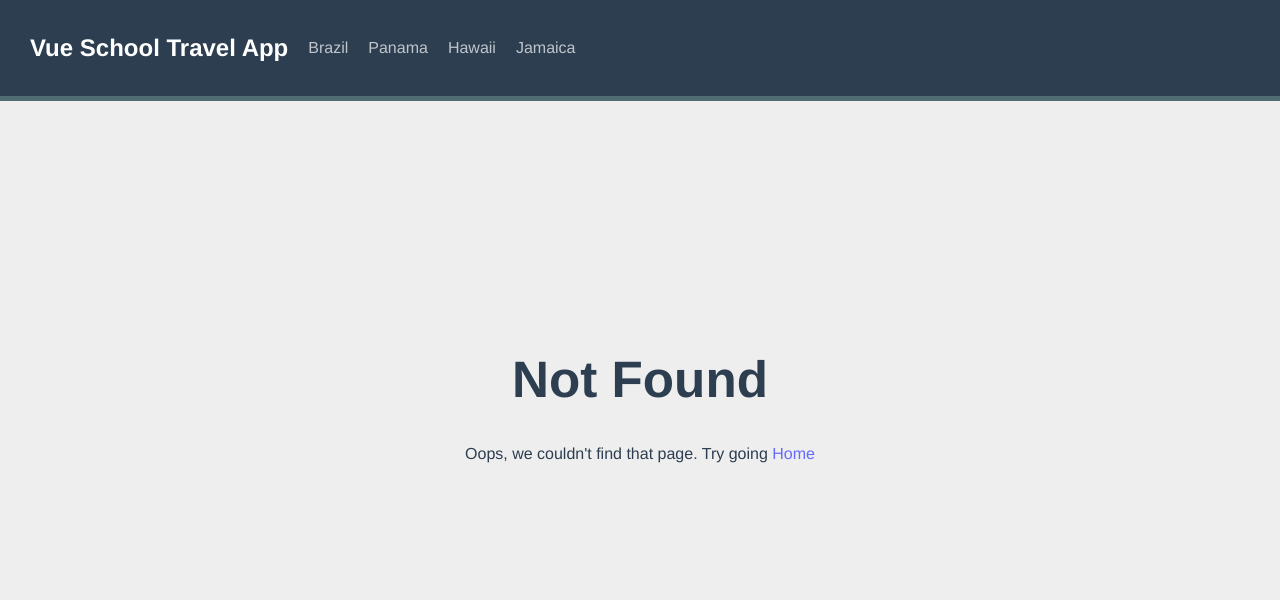
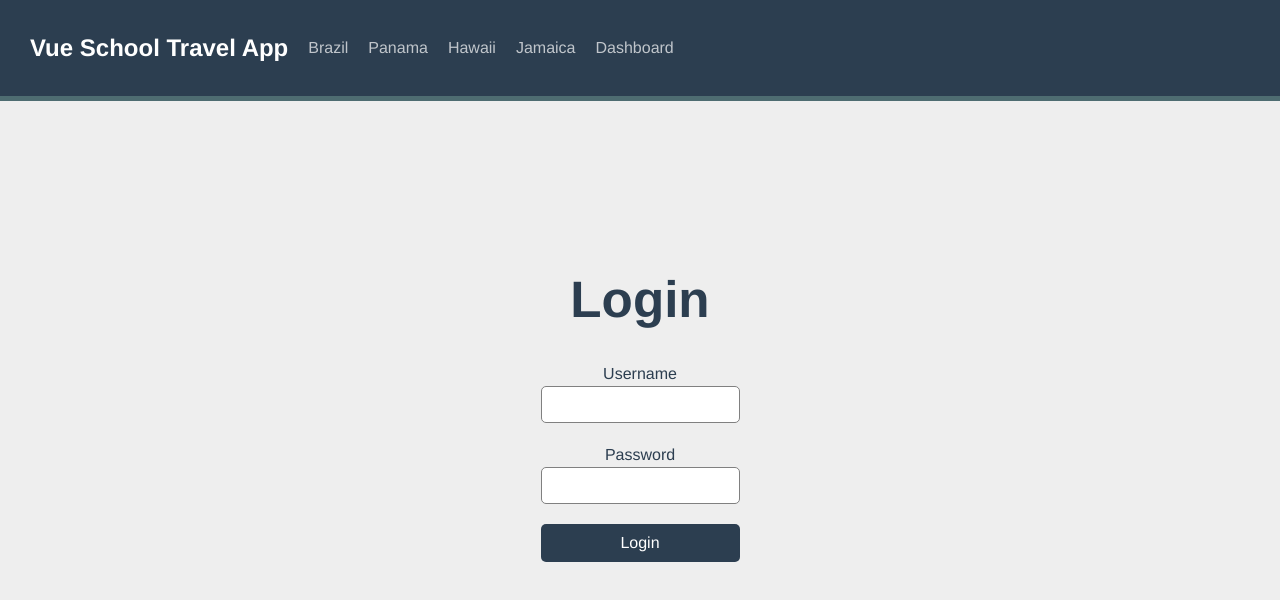
Before and after one commit to PedroCD/vue-routing-practice, a Vue app: page /login in a window 1280 px wide. Before the commit this address had no page. Shown: the top 600 px of the page. Built offline with nearby package versions, Linux system fonts and the light colour scheme.

Commit message:
Meta + login/logout

```diff
--- a/src/components/TheNavigation.vue
+++ b/src/components/TheNavigation.vue
@@ -8,6 +8,7 @@
     >
       {{ destination.name }}
     </router-link>
+    <router-link :to="{name: 'protected'}">Dashboard</router-link>
   </div>
 </template>
 
--- a/src/router/index.js
+++ b/src/router/index.js
@@ -8,6 +8,19 @@
         path: '/',
         name: 'Home',
         component: Home
+    },
+    {
+        path: '/protected',
+        name: 'protected',
+        component: () => import('@/views/Protected.vue'),
+        meta: {
+            requiresAuth: true,
+        }
+    },
+    {
+        path: '/login',
+        name: 'login',
+        component: () => import('@/views/Login.vue')
     },
     {
         path: '/destination/:id/:slug',
@@ -49,5 +62,9 @@
         })
     }
 })
-
+router.beforeEach((to, from) => {
+    if (to.meta.requiresAuth && !window.user) {
+        return {name: 'login'}
+    }
+})
 export default router;
--- /dev/null
+++ b/src/views/Login.vue
@@ -0,0 +1,30 @@
+<template>
+  <div class="login">
+    <form class="form" @submit.prevent="login">
+      <h1>Login</h1>
+      <label for="username">Username</label>
+      <input v-model="username" type="text" name="username" class="input">
+      <label for="password">Password</label>
+      <input v-model="password" type="text" name="password" class="input">
+      <button class="btn">Login</button>
+    </form>
+  </div>
+</template>
+
+<script>
+export default {
+  data() {
+    return {
+      username: '',
+      password: '',
+    }
+  },
+  methods: {
+    login() {
+      // Auth user against API
+      window.user = this.username
+      this.$router.push({name: 'protected'})
+    }
+  }
+}
+</script>
--- /dev/null
+++ b/src/views/Protected.vue
@@ -0,0 +1,22 @@
+<template>
+  <div>
+    <h1>Greetings, {{username}}</h1>
+    <button @click="logout">Logout</button>
+  </div>
+</template>
+
+<script>
+export default {
+  data() {
+    return {
+      username: window.user
+    }
+  },
+  methods: {
+    logout() {
+      window.user = null
+      this.$router.push({name: 'Home'})
+    }
+  }
+}
+</script>
```
